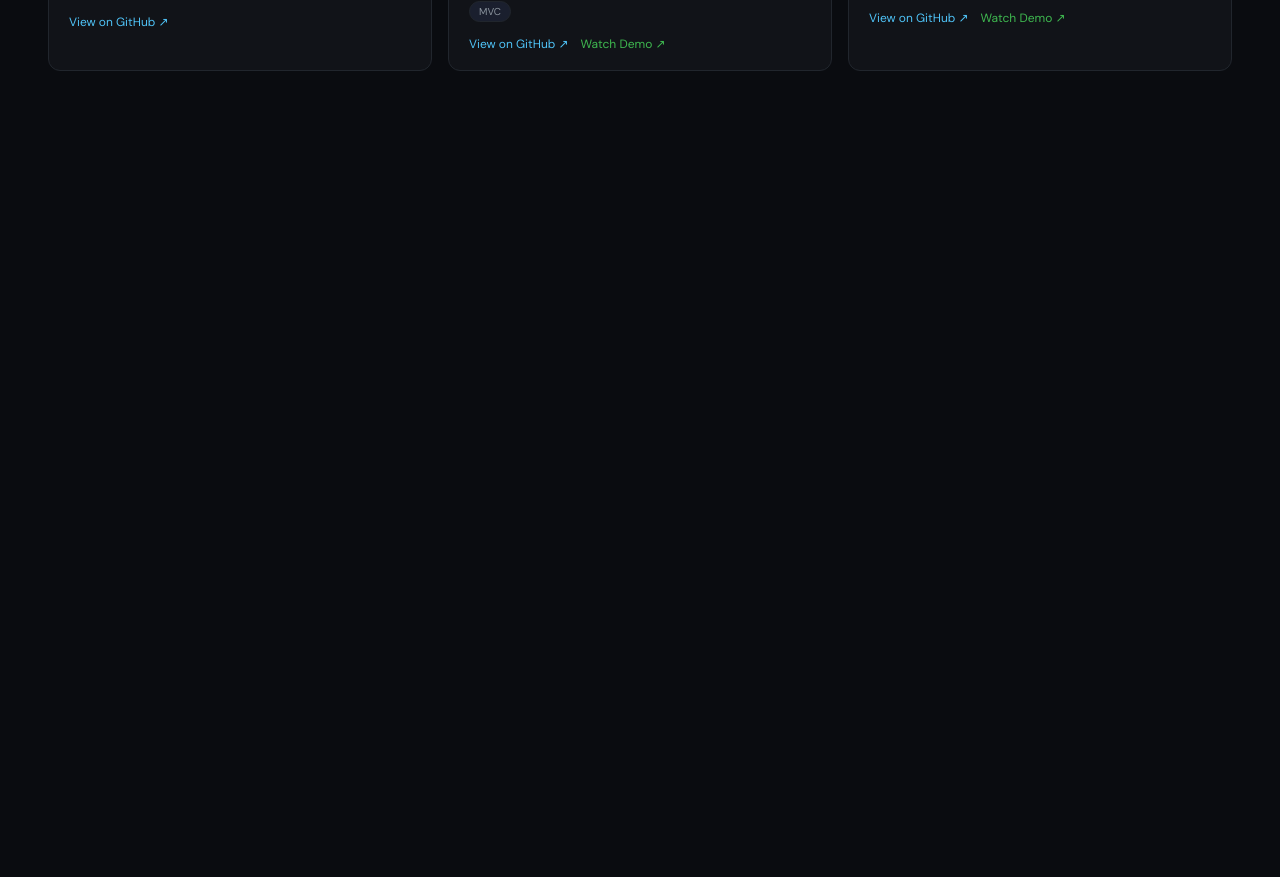
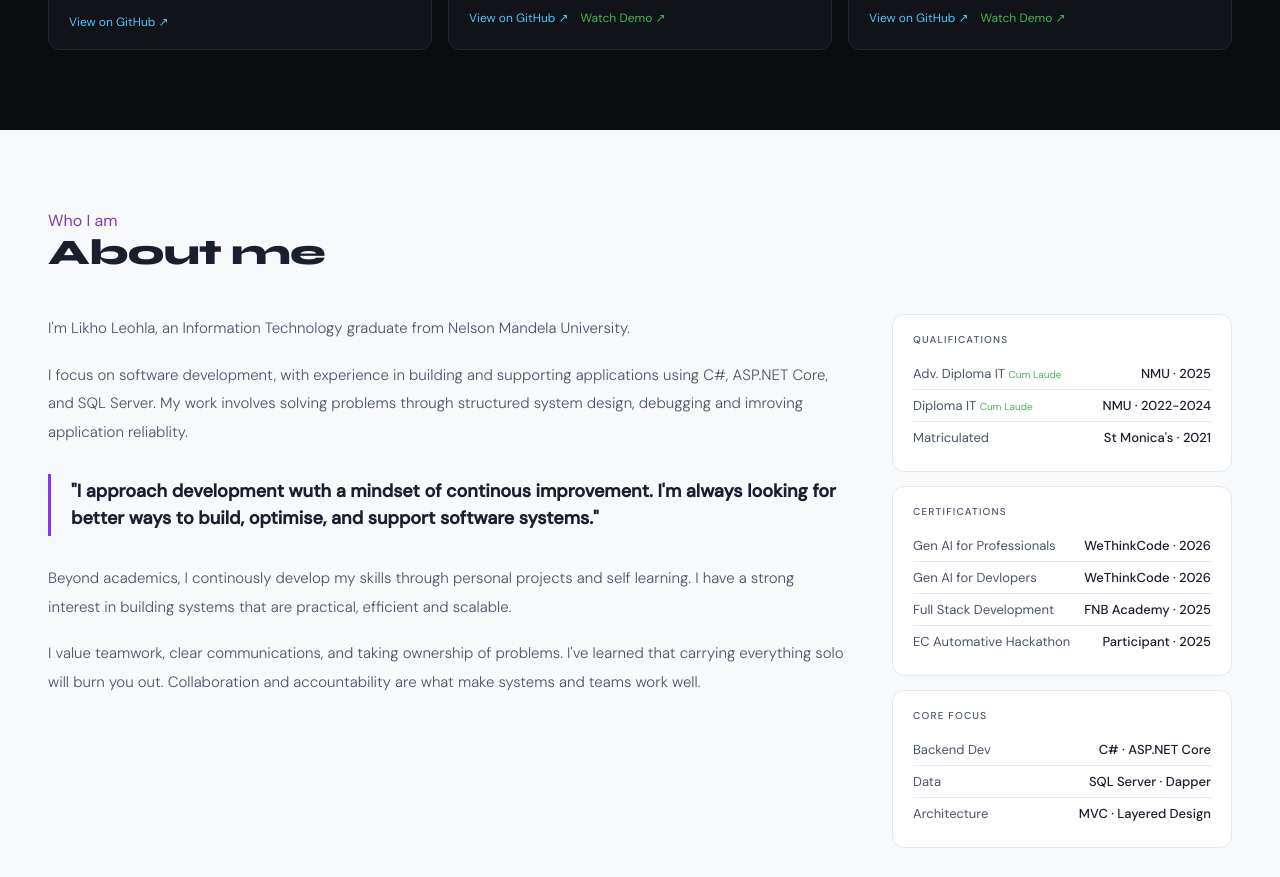
Before and after one commit to Likho-Leo/portfolio, a React (Vite) app: page / in a window 1280 px wide. Shown: the part 1920-2797 px from the top of the page. Before the commit the page ends 2071 px from the top, so only its background shows below. Built offline with nearby package versions, Linux system fonts and the light colour scheme.

Commit message:
Added and styled about section

```diff
--- /dev/null
+++ b/src/About.jsx
@@ -0,0 +1,81 @@
+
+function About(){
+
+    return(
+        <section className="about-section" id="about">
+            <div className="section-header">
+                <p className="section-eybrow" style={{color: "#7c3ead"}}>Who I am</p>
+                <h2 className="section-title">About me</h2>
+            </div>
+            <div className="about-grid">
+                <div className="about-text">
+                    <p>I'm Likho Leohla, an Information Technology graduate from Nelson Mandela University.</p>
+                    <p>I focus on software development, with experience in building and supporting applications using C#, ASP.NET Core, and SQL Server. My work involves solving problems through structured system design, debugging and imroving application reliablity.</p>
+                    <div className="pull-quote">
+                        "I approach development wuth a mindset of continous improvement. I'm always looking for better ways to build, optimise, and support software systems."
+                    </div>
+                    <p>Beyond academics, I continously develop my skills through personal projects and self learning. I have a strong interest in building systems that are practical, efficient and scalable.</p>
+                    <p>I value teamwork, clear communications, and taking ownership of problems. I've learned that carrying everything solo will burn you out. Collaboration and accountability are what make systems and teams work well.</p>
+                </div>
+                <div className="about-aside">
+                    <div className="aside-card">
+                        <p className="aside-title">Qualifications</p>
+                        <div className="aside-item">
+                            <span className="aside-key">Adv. Diploma IT <span style={{color:"#3fb950", fontSize:"10px"}}>Cum Laude</span></span>
+                            <span className="aside-val"> NMU · 2025</span>
+                        </div>
+                        <div className="aside-item">
+                            <span className="aside-key">Diploma IT <span style={{color:"#3fb950", fontSize:"10px"}}>Cum Laude</span></span>
+                            <span className="aside-val"> NMU · 2022-2024</span>
+                        </div>
+                        <div className="aside-item">
+                            <span className="aside-key">Matriculated</span>
+                            <span className="aside-val"> St Monica's · 2021</span>
+                        </div>
+                    </div>
+                    <div className="about-aside">
+                        <div className="aside-card">
+                            <p className="aside-title">Certifications</p>
+                            <div className="aside-item">
+                                <span className="aside-key">Gen AI for Professionals</span>
+                                <span className="aside-val"> WeThinkCode · 2026</span>
+                            </div>
+                            <div className="aside-item">
+                                <span className="aside-key">Gen AI for Devlopers</span>
+                                <span className="aside-val"> WeThinkCode · 2026</span>
+                            </div>
+                            <div className="aside-item">
+                                <span className="aside-key">Full Stack Development</span>
+                                <span className="aside-val"> FNB Academy · 2025</span>
+                            </div>
+                            <div className="aside-item">
+                                <span className="aside-key">EC Automative Hackathon</span>
+                                <span className="aside-val"> Participant · 2025</span>
+                            </div>
+                        </div>
+                    </div>
+                    <div className="about-aside">
+                        <div className="aside-card">
+                            <p className="aside-title">Core focus</p>
+                            <div className="aside-item">
+                                <span className="aside-key">Backend Dev</span>
+                                <span className="aside-val"> C# · ASP.NET Core</span>
+                            </div>
+                            <div className="aside-item">
+                                <span className="aside-key">Data</span>
+                                <span className="aside-val"> SQL Server · Dapper</span>
+                            </div>
+                            <div className="aside-item">
+                                <span className="aside-key">Architecture</span>
+                                <span className="aside-val"> MVC · Layered Design</span>
+                            </div>
+                        </div>
+                    </div>
+                </div>
+            </div>
+        </section>
+    );
+
+}
+
+export default About;
--- a/src/App.jsx
+++ b/src/App.jsx
@@ -2,6 +2,7 @@ import Nav from "./nav";
 import Hero from "./Hero";
 import Skills from "./Skills";
 import Projects from "./Projects";
+import About from "./About";
 
 function App() {
   return(
@@ -10,6 +11,7 @@ function App() {
       <Hero/>
       <Skills/>
       <Projects/>
+      <About/>
     </>
   );
 }
--- a/src/Projects.jsx
+++ b/src/Projects.jsx
@@ -40,7 +40,6 @@ function Projects(){
                             <span className="tag">ASP.NET Core</span>
                             <span className="tag">SQL Server</span>
                             <span className="tag">Dapper</span>
-                            <span className="tag">RBAC</span>
                             <span className="tag">MVC</span>
                         </div>
                         <div style={{marginTop: "14px", display: "flex", gap: "12px", alignItems: "center"}}>
--- a/src/index.css
+++ b/src/index.css
@@ -500,3 +500,80 @@ nav{
   color: var(--text-secondary);
   border: 0.5px solid var(--dark-border);
 }
+
+/*About*/
+.about-section {
+  background: var(--light-bg);
+  padding: 80px 48px;
+}
+
+.about-grid {
+  display: grid;
+  grid-template-columns: 1fr 340px;
+  gap: 48px;
+  align-items: start;
+  margin-top: 40px;
+}
+
+.about-text p{
+  font-size: 15px;
+  font-weight: 300;
+  color: var(--light-text-2);
+  line-height: 1.9;
+  margin-bottom: 18px;
+}
+
+.pull-quote {
+  border-left: 3px solid var(--accent-2);
+  padding: 4px 0px 4px 20px;
+  border-radius: 0;
+  font-family: 'Syne' sans-serif;
+  font-size: 18px;
+  font-weight: 700;
+  color: var(--light-text);
+  line-height: 1.5;
+  margin: 28px 0;
+}
+
+.about-aside {
+  display: flex;
+  flex-direction: column;
+  gap: 14px;
+}
+
+.aside-card {
+  background: #fff;
+  border: 0.5px solid var(--light-border);
+  border-radius: 12px;
+  padding: 18px 20px;
+}
+
+.aside-title {
+  font-size: 10px;
+  text-transform: uppercase;
+  letter-spacing: 0.12em;
+  color: var(--light-text-2);
+  margin-bottom: 12px;
+  font-weight: 500;
+}
+
+.aside-item {
+  display: flex;
+  justify-content: space-between;
+  font-size: 13px;
+  padding: 7px 0;
+  border-bottom: 0.5px solid var(--light-border);
+}
+
+.aside-item:last-child {
+  border: none;
+ }
+
+ .aside-key {
+  color: var(--light-text-2);
+ }
+
+ .aside-val {
+  color: var(--light-text);
+  font-weight: 500;
+ }
```
